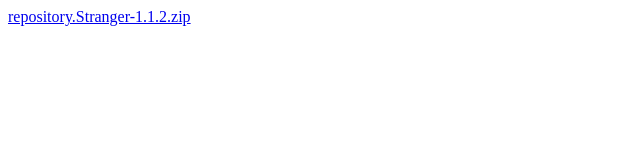
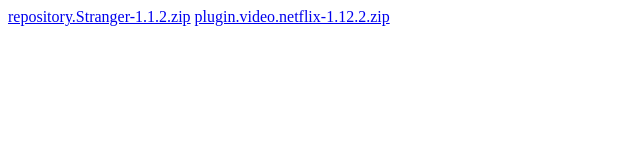
Before and after one commit to demex2008/Stranger, a plain HTML site: page repo/index.html in a window 1280 px wide. Shown: the whole page, without its empty margins (0-640 px from the left). Drawn offline with Linux system fonts and the light colour scheme.

Commit message:
Update index.html

```diff
--- a/repo/index.html
+++ b/repo/index.html
@@ -1 +1,2 @@
 <a href="repository.Stranger-1.1.2.zip">repository.Stranger-1.1.2.zip</a>
+<a href="plugin.video.netflix-1.12.2.zip">plugin.video.netflix-1.12.2.zip</a>
```
